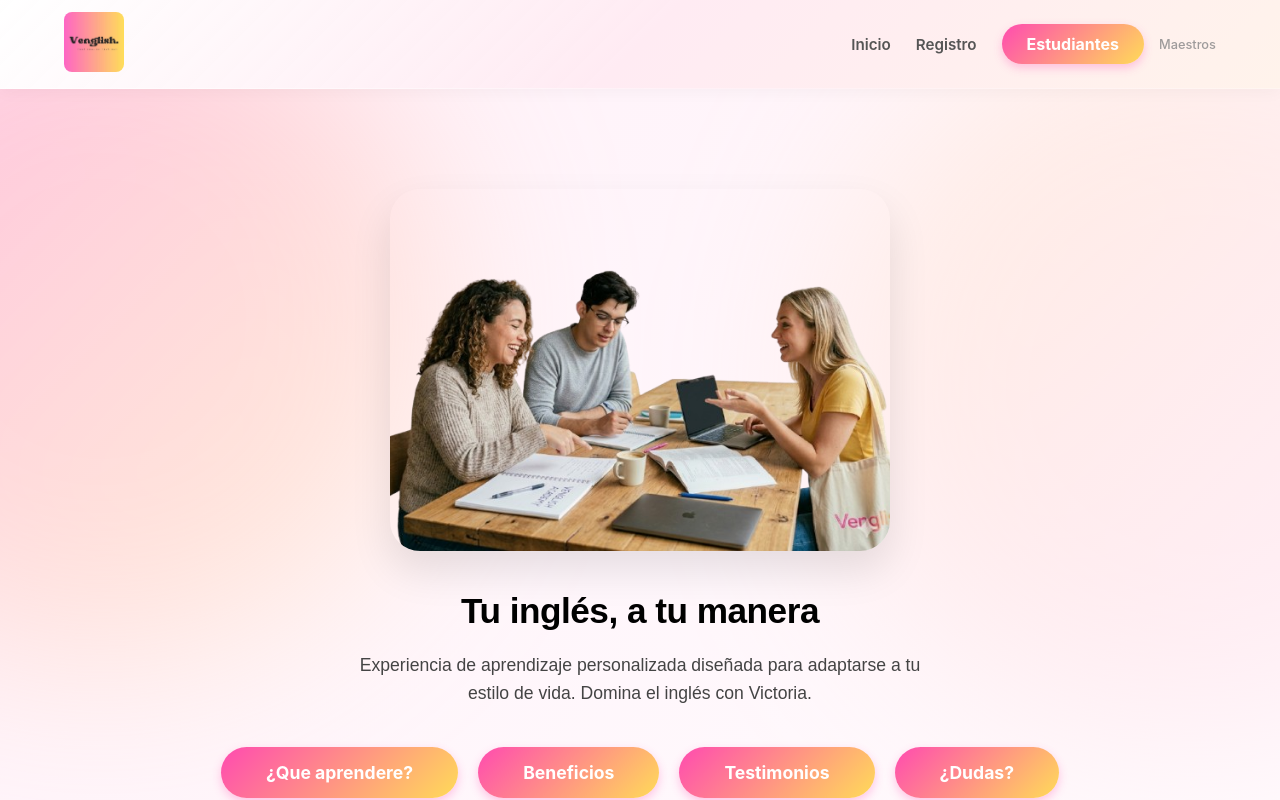
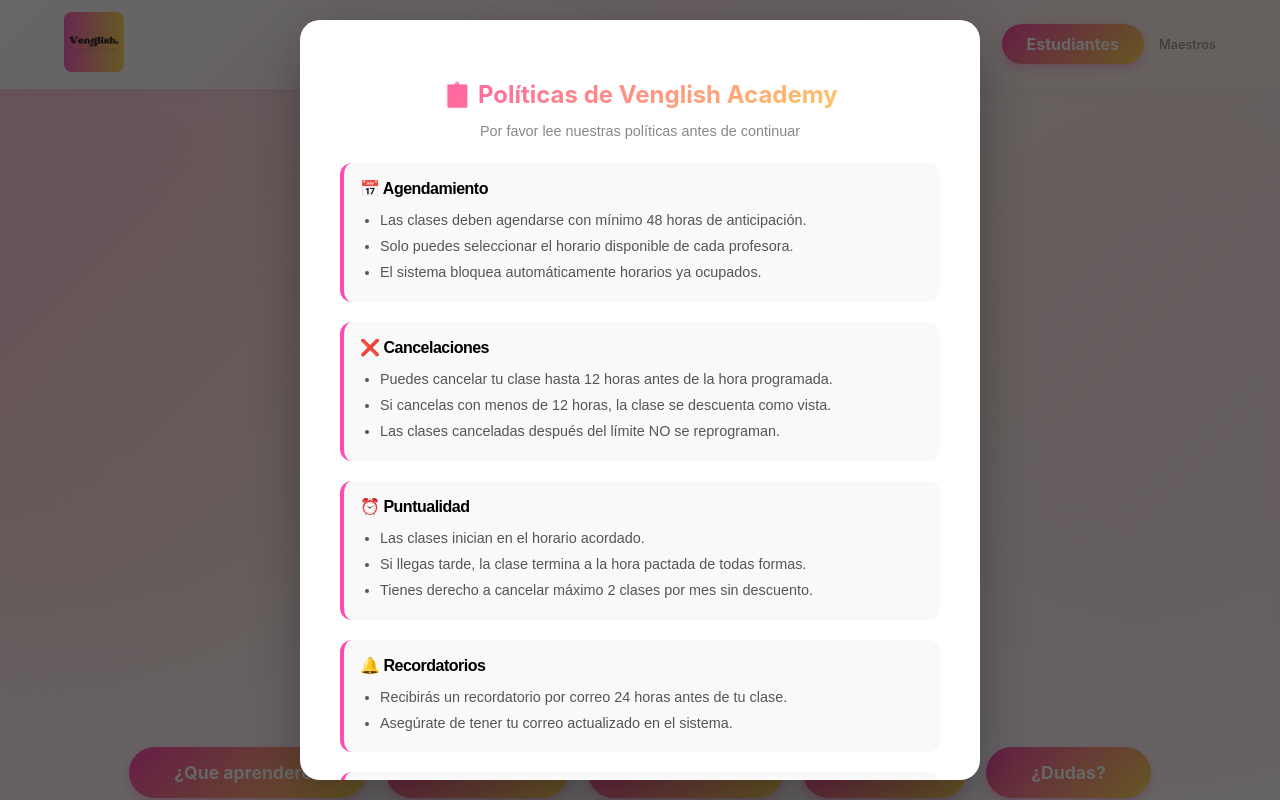
Before and after one commit to JuanAndresM23/venglish, a React app in the folder frontend/: page / in a window 1280 px wide. Shown: the top 800 px of the page. Built offline with nearby package versions, Linux system fonts and the light colour scheme; no server answers; the HTML template or start-up script is replaced by a standard one.

Commit message:
feat: add policies modal and updated FAQ section

```diff
--- a/frontend/src/pages/Index.jsx
+++ b/frontend/src/pages/Index.jsx
@@ -1,4 +1,4 @@
-import React, { useEffect } from 'react';
+import React, { useEffect, useState } from 'react';
 import { Link } from "react-router-dom";
 import {
   FaInstagram, FaWhatsapp, FaCalendar, FaHandsHelping,
@@ -11,8 +11,6 @@ import { Pagination, Autoplay } from 'swiper/modules';
 import AOS from 'aos';
 import { CiFacebook } from "react-icons/ci";
 
-
-// Estilos
 import 'swiper/css';
 import 'swiper/css/pagination';
 import 'aos/dist/aos.css';
@@ -20,16 +18,133 @@ import "../css/index.css";
 import heroImg from "../assets/hero-students.png";
 
 export default function Index() {
+  const [showPolicy, setShowPolicy] = useState(false);
 
   useEffect(() => {
-    AOS.init({
-      duration: 1000,
-      once: true,
-    });
+    AOS.init({ duration: 1000, once: true });
+
+    // Mostrar modal solo si no lo ha visto antes
+    const seen = sessionStorage.getItem("policy_seen");
+    if (!seen) {
+      setShowPolicy(true);
+    }
   }, []);
+
+  const handleAcceptPolicy = () => {
+    sessionStorage.setItem("policy_seen", "true");
+    setShowPolicy(false);
+  };
 
   return (
     <div className="main-container">
+
+      {/* ============================================================ */}
+      {/* MODAL DE POLÍTICAS */}
+      {/* ============================================================ */}
+      {showPolicy && (
+        <div style={{
+          position: "fixed", top: 0, left: 0, width: "100%", height: "100%",
+          backgroundColor: "rgba(0,0,0,0.6)", zIndex: 9999,
+          display: "flex", justifyContent: "center", alignItems: "center",
+          padding: "20px", boxSizing: "border-box"
+        }}>
+          <div style={{
+            backgroundColor: "white", borderRadius: "20px",
+            padding: "40px", maxWidth: "600px", width: "100%",
+            maxHeight: "85vh", overflowY: "auto",
+            boxShadow: "0 20px 60px rgba(0,0,0,0.3)"
+          }}>
+            <h2 style={{
+              textAlign: "center", marginBottom: "8px",
+              background: "linear-gradient(135deg, #ff4bb0, #ffdb58)",
+              WebkitBackgroundClip: "text", WebkitTextFillColor: "transparent"
+            }}>
+              📋 Políticas de Venglish Academy
+            </h2>
+            <p style={{ textAlign: "center", color: "#888", marginBottom: "24px", fontSize: "0.9rem" }}>
+              Por favor lee nuestras políticas antes de continuar
+            </p>
+
+            {[
+              {
+                emoji: "📅",
+                title: "Agendamiento",
+                rules: [
+                  "Las clases deben agendarse con mínimo 48 horas de anticipación.",
+                  "Solo puedes seleccionar el horario disponible de cada profesora.",
+                  "El sistema bloquea automáticamente horarios ya ocupados."
+                ]
+              },
+              {
+                emoji: "❌",
+                title: "Cancelaciones",
+                rules: [
+                  "Puedes cancelar tu clase hasta 12 horas antes de la hora programada.",
+                  "Si cancelas con menos de 12 horas, la clase se descuenta como vista.",
+                  "Las clases canceladas después del límite NO se reprograman."
+                ]
+              },
+              {
+                emoji: "⏰",
+                title: "Puntualidad",
+                rules: [
+                  "Las clases inician en el horario acordado.",
+                  "Si llegas tarde, la clase termina a la hora pactada de todas formas.",
+                  "Tienes derecho a cancelar máximo 2 clases por mes sin descuento."
+                ]
+              },
+              {
+                emoji: "🔔",
+                title: "Recordatorios",
+                rules: [
+                  "Recibirás un recordatorio por correo 24 horas antes de tu clase.",
+                  "Asegúrate de tener tu correo actualizado en el sistema."
+                ]
+              },
+              {
+                emoji: "📌",
+                title: "General",
+                rules: [
+                  "No hay contratos de permanencia.",
+                  "El contenido se adapta a tu nivel y ritmo de aprendizaje.",
+                  "Para cualquier duda escríbenos a venglishcolombia@gmail.com"
+                ]
+              }
+            ].map((section, i) => (
+              <div key={i} style={{
+                marginBottom: "20px", padding: "16px",
+                backgroundColor: "#f9f9f9", borderRadius: "12px",
+                borderLeft: "4px solid #ff4bb0"
+              }}>
+                <h3 style={{ margin: "0 0 10px 0", fontSize: "1rem" }}>
+                  {section.emoji} {section.title}
+                </h3>
+                <ul style={{ margin: 0, paddingLeft: "20px" }}>
+                  {section.rules.map((rule, j) => (
+                    <li key={j} style={{ color: "#555", fontSize: "0.9rem", lineHeight: "1.8" }}>
+                      {rule}
+                    </li>
+                  ))}
+                </ul>
+              </div>
+            ))}
+
+            <button
+              onClick={handleAcceptPolicy}
+              style={{
+                width: "100%", padding: "14px",
+                background: "linear-gradient(135deg, #ff4bb0, #ffdb58)",
+                border: "none", borderRadius: "12px",
+                color: "white", fontWeight: "bold", fontSize: "1rem",
+                cursor: "pointer", marginTop: "10px"
+              }}
+            >
+              ✅ Entendido, continuar
+            </button>
+          </div>
+        </div>
+      )}
+
       {/* 1. SECCIÓN PRINCIPAL (HERO) */}
       <div className="section-wrapper">
         <section className="hero-section">
@@ -47,9 +162,8 @@ export default function Index() {
             <a href="#skills" className="login-btn">¿Que aprendere?</a>
             <a href="#benefits" className="login-btn">Beneficios</a>
             <a href="#testimonies" className="login-btn">Testimonios</a>
-
+            <a href="#faq" className="login-btn">Políticas</a>
             <a href="#doubts" className="login-btn">¿Dudas?</a>
-
           </div>
         </section>
       </div>
@@ -59,26 +173,22 @@ export default function Index() {
         <section className="general-section">
           <h2 className="section-title" data-aos="fade-down">Domina las 4 Habilidades</h2>
           <p className="section-subtitle">Un aprendizaje integral para que seas bilingüe de verdad.</p>
-
           <div className="grid-container">
             <div className="venglish-card card-p30" data-aos="fade-up" data-aos-delay="100">
               <div className="icon-circle"><FaHeadphones /></div>
               <h3>Escucha (Listening)</h3>
               <p>Entrena tu oído con acentos reales y mejora tu comprensión auditiva.</p>
             </div>
-
             <div className="venglish-card card-p30" data-aos="fade-up" data-aos-delay="200">
               <div className="icon-circle"><FaMicrophone /></div>
               <h3>Habla (Speaking)</h3>
               <p>Pierde el miedo a hablar con sesiones enfocadas en fluidez natural.</p>
             </div>
-
             <div className="venglish-card card-p30" data-aos="fade-up" data-aos-delay="300">
               <div className="icon-circle"><FaBookReader /></div>
               <h3>Lectura (Reading)</h3>
               <p>Mejora tu vocabulario y comprensión con textos de tu interés.</p>
             </div>
-
             <div className="venglish-card card-p30" data-aos="fade-up" data-aos-delay="400">
               <div className="icon-circle"><FaPenNib /></div>
               <h3>Escritura y Gramática</h3>
@@ -94,7 +204,6 @@ export default function Index() {
           <div className="bg-blob blob-2"></div>
           <h2 className="section-title" data-aos="fade-down">¿Por qué elegir Venglish?</h2>
           <p className="section-subtitle">Diseñado para adaptarse a tu vida, no al revés.</p>
-
           <div className="grid-container">
             <div className="venglish-card card-p30" data-aos="flip-left">
               <div className="icon-circle"><FaCalendar /></div>
@@ -105,7 +214,6 @@ export default function Index() {
                 <li>✅ Sin cláusula de permanencia.</li>
               </ul>
             </div>
-
             <div className="venglish-card card-p30" data-aos="flip-left" data-aos-delay="200">
               <div className="icon-circle"><FaHandsHelping /></div>
               <h3>Tu Proceso</h3>
@@ -115,7 +223,6 @@ export default function Index() {
                 <li>✅ Atención Constante.</li>
               </ul>
             </div>
-
             <div className="venglish-card card-p30" data-aos="flip-left" data-aos-delay="400">
               <div className="icon-circle"><FaComments /></div>
               <h3>Comunidad Activa</h3>
@@ -125,7 +232,6 @@ export default function Index() {
                 <li>✅ Networking.</li>
               </ul>
             </div>
-
             <div className="venglish-card card-p30" data-aos="flip-left" data-aos-delay="600">
               <div className="icon-circle"><FaSignal /></div>
               <h3>Tu Nivel Ideal</h3>
@@ -149,10 +255,7 @@ export default function Index() {
             slidesPerView={1}
             pagination={{ clickable: true }}
             autoplay={{ delay: 3000 }}
-            breakpoints={{
-              640: { slidesPerView: 2 },
-              1024: { slidesPerView: 3 },
-            }}
+            breakpoints={{ 640: { slidesPerView: 2 }, 1024: { slidesPerView: 3 } }}
             className="testimonial-swiper"
           >
             {[1, 2, 3, 4, 5, 6].map((_, index) => (
@@ -167,16 +270,18 @@ export default function Index() {
         </section>
       </div>
 
-      {/* 5. PREGUNTAS FRECUENTES (FAQ) */}
+      {/* 5. FAQ Y POLÍTICAS */}
       <div className="section-wrapper" id="faq">
         <section className="general-section">
-          <h2 className="section-title" data-aos="fade-up">Preguntas Frecuentes</h2>
+          <h2 className="section-title" data-aos="fade-up">Políticas y Preguntas Frecuentes</h2>
           <p className="section-subtitle" data-aos="fade-up">Todo lo que necesitas saber antes de empezar.</p>
           <div className="grid-container" style={{ alignItems: 'start' }}>
             {[
+              { q: "¿Con cuánta anticipación debo agendar?", a: "Debes agendar tu clase con mínimo 48 horas de anticipación. El sistema no permitirá reservas fuera de este límite." },
+              { q: "¿Puedo cancelar mi clase?", a: "Sí, puedes cancelar hasta 12 horas antes de la clase. Si cancelas después de ese tiempo, la clase se descuenta como vista y no se reprograma." },
+              { q: "¿Cuántas cancelaciones puedo hacer?", a: "Tienes derecho a cancelar máximo 2 clases por mes sin descuento, siempre con más de 12 horas de anticipación." },
               { q: "¿Necesito conocimientos previos?", a: "¡Para nada! En Venglish nos adaptamos a tu nivel, desde cero absoluto hasta avanzado." },
-              { q: "¿Cómo es la flexibilidad de horarios?", a: "Tú eliges tus sesiones semana a semana según tu disponibilidad real." },
-              { q: "¿Las clases son grupales?", a: "Nuestra metodología es personalizada para que practiques el habla al máximo." },
+              { q: "¿Cómo es la flexibilidad de horarios?", a: "Tú eliges tus sesiones según la disponibilidad de las profesoras. El sistema muestra en tiempo real qué horarios están disponibles." },
               { q: "¿Hay contratos de permanencia?", a: "No. Queremos que te quedes por los resultados, no por obligación legal." }
             ].map((item, index) => (
               <details key={index} className="venglish-card" style={{ cursor: 'pointer', textAlign: 'left' }} data-aos="zoom-in" data-aos-delay={index * 100}>
@@ -211,7 +316,7 @@ export default function Index() {
             <div className="venglish-card card-p30" data-aos="zoom-in" data-aos-delay="400">
               <div className="icon-circle"><CgMailOpen /></div>
               <h3>Correo</h3>
-              <a href="mailto:info@venglish.com" className="login-btn">Enviar correo</a>
+              <a href="mailto:venglishcolombia@gmail.com" className="login-btn">Enviar correo</a>
             </div>
           </div>
         </section>
```
